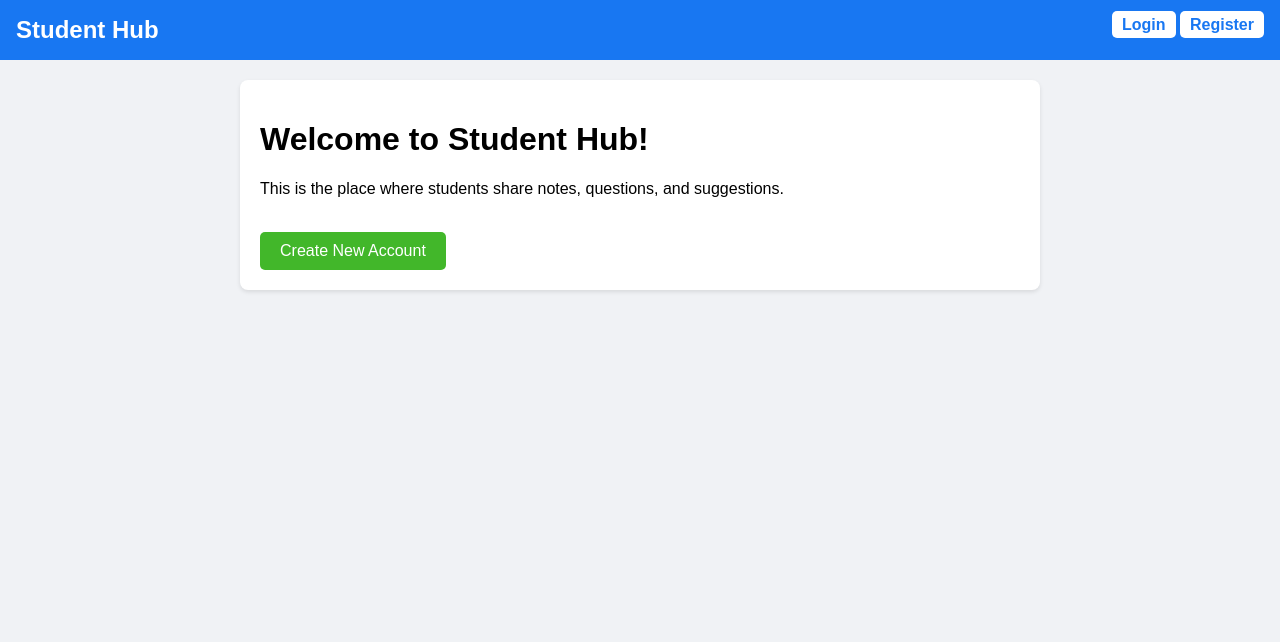
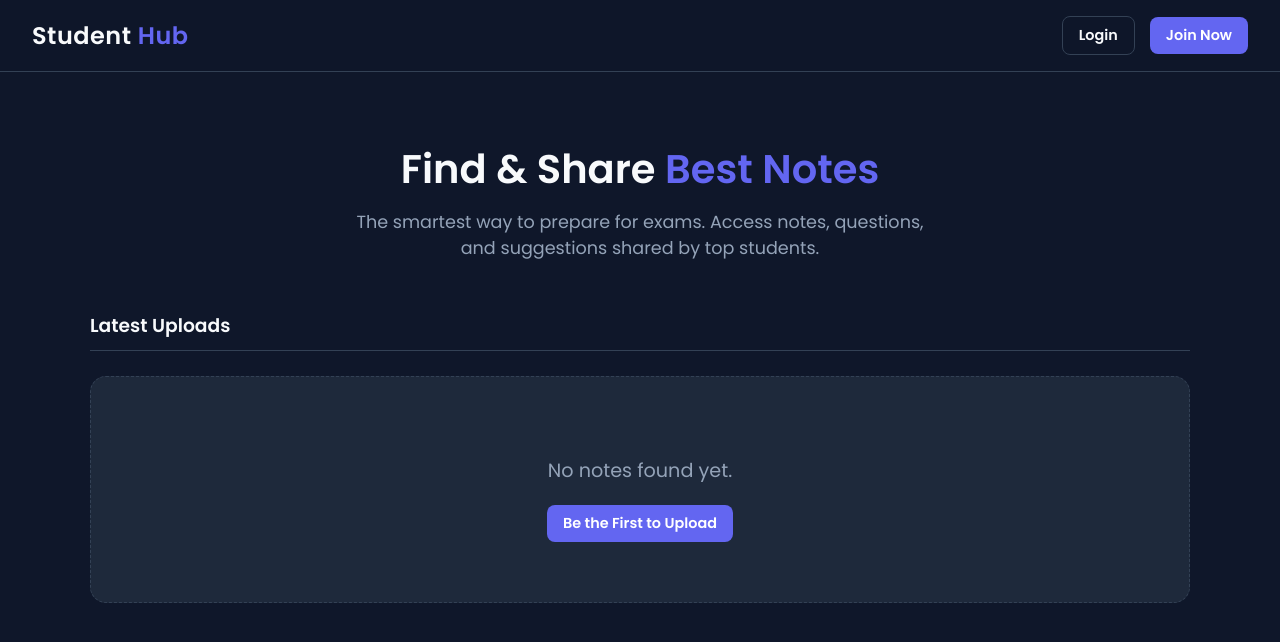
Before and after one commit to mdshafiulalamsagar/student_hub, a FastAPI app: page / in a window 1280 px wide. Shown: the top 642 px of the page. Run offline with FastAPI, Linux system fonts and the light colour scheme.

Commit message:
Added file upload system and modern dark theme

```diff
--- a/app/main.py
+++ b/app/main.py
@@ -1,9 +1,13 @@
-from fastapi import FastAPI, Request, Form, Depends, status
+from fastapi import FastAPI, Request, Form, Depends, status, UploadFile, File
 from fastapi.templating import Jinja2Templates
 from fastapi.staticfiles import StaticFiles
 from fastapi.responses import RedirectResponse
 from sqlalchemy.orm import Session
-import bcrypt  # <-- আমরা এখন সরাসরি bcrypt ব্যবহার করব
+from passlib.context import CryptContext
+import bcrypt
+import os
+from datetime import datetime
+from supabase import create_client, Client # সুপাবেস লাইব্রেরি
 
 from app.database import engine, get_db
 from app.models import models
@@ -13,93 +17,127 @@ models.Base.metadata.create_all(bind=engine)
 
 app = FastAPI()
 
+# --- কনফিগারেশন ---
+pwd_context = CryptContext(schemes=["bcrypt"], deprecated="auto")
 templates = Jinja2Templates(directory="app/templates")
 app.mount("/static", StaticFiles(directory="app/static"), name="static")
+
+# Supabase সেটআপ
+SUPABASE_URL = os.getenv("SUPABASE_URL")
+SUPABASE_KEY = os.getenv("SUPABASE_KEY")
+supabase: Client = create_client(SUPABASE_URL, SUPABASE_KEY)
 
 # --- Routes ---
 
 @app.get("/")
 def read_root(request: Request, db: Session = Depends(get_db)):
-    # কুকি থেকে ইউজার চেক করা
     user_email = request.cookies.get("user_email")
     current_user = None
-
     if user_email:
         current_user = db.query(models.User).filter(models.User.email == user_email).first()
 
+    # সব নোট ডাটাবেস থেকে তুলে আনছি (হোমপেজে দেখানোর জন্য)
+    all_notes = db.query(models.Resource).order_by(models.Resource.created_at.desc()).all()
+
     return templates.TemplateResponse("index.html", {
         "request": request,
-        "user": current_user  # ইউজার ডাটা html এ পাঠালাম
+        "user": current_user,
+        "notes": all_notes
     })
 
+# --- Auth Routes (Register & Login) ---
 @app.get("/register")
 def register_page(request: Request):
     return templates.TemplateResponse("register.html", {"request": request})
 
 @app.post("/register")
-def register_user(
-    username: str = Form(...),
-    email: str = Form(...),
-    password: str = Form(...),
-    university: str = Form(...),
-    db: Session = Depends(get_db)
-):
-    # ১. পাসওয়ার্ড এনক্রিপ্ট (Hashing) - নতুন পদ্ধতি
-    # bcrypt.hashpw বাইট চায়, তাই encode() করছি। শেষে আবার decode() করছি স্ট্রিং হিসেবে সেভ করতে।
+def register_user(username: str = Form(...), email: str = Form(...), password: str = Form(...), university: str = Form(...), db: Session = Depends(get_db)):
     hashed_bytes = bcrypt.hashpw(password.encode('utf-8'), bcrypt.gensalt())
     hashed_password = hashed_bytes.decode('utf-8')
-
-    # ২. ইউজার তৈরি
-    new_user = models.User(
-        username=username,
-        email=email,
-        password=hashed_password,
-        university=university
-    )
-
-    # ৩. সেভ করা
+    new_user = models.User(username=username, email=email, password=hashed_password, university=university)
     db.add(new_user)
     db.commit()
-    db.refresh(new_user)
-
-    print(f"User Created Successfully: {username}")
-
-    # ৪. সফল হলে হোমপেজে পাঠাও
     return RedirectResponse(url="/", status_code=status.HTTP_303_SEE_OTHER)
 
-# --- Login Routes ---
-
-# ১. লগিন পেজ দেখানোর জন্য
 @app.get("/login")
 def login_page(request: Request):
     return templates.TemplateResponse("login.html", {"request": request})
 
-# ২. লগিন চেক করার জন্য
 @app.post("/login")
-def login_user(
-    request: Request,
-    email: str = Form(...),
-    password: str = Form(...),
-    db: Session = Depends(get_db)
-):
-    # ইমেইল দিয়ে ইউজার খুঁজছি
+def login_user(request: Request, email: str = Form(...), password: str = Form(...), db: Session = Depends(get_db)):
     user = db.query(models.User).filter(models.User.email == email).first()
-
-    # ইউজার না পেলে বা পাসওয়ার্ড ভুল হলে
     if not user or not bcrypt.checkpw(password.encode('utf-8'), user.password.encode('utf-8')):
-        return templates.TemplateResponse("login.html", {
-            "request": request,
-            "error": "Invalid email or password"
-        })
-
-    # সব ঠিক থাকলে কুকি সেট করব (লগিন মনে রাখার জন্য)
+        return templates.TemplateResponse("login.html", {"request": request, "error": "Invalid email or password"})
     response = RedirectResponse(url="/", status_code=status.HTTP_303_SEE_OTHER)
-    response.set_cookie(key="user_email", value=user.email)  # কুকিতে ইমেইল রাখলাম
+    response.set_cookie(key="user_email", value=user.email)
     return response
 
-# ৩. লগআউট (Logout)
 @app.get("/logout")
 def logout():
     response = RedirectResponse(url="/login", status_code=status.HTTP_303_SEE_OTHER)
     response.delete_cookie("user_email")
     return response
+
+# --- Upload Routes (আসল কাজ) ---
+@app.get("/upload")
+def upload_page(request: Request, db: Session = Depends(get_db)):
+    # ১. কুকি চেক করা
+    user_email = request.cookies.get("user_email")
+    if not user_email:
+        return RedirectResponse(url="/login", status_code=status.HTTP_303_SEE_OTHER)
+
+    # ২. ডাটাবেস থেকে ইউজার খুঁজে বের করা (এই লাইনটা মিসিং ছিল)
+    user = db.query(models.User).filter(models.User.email == user_email).first()
+
+    # ৩. টেমপ্লেটে 'user' ভেরিয়েবল পাঠানো
+    return templates.TemplateResponse("upload.html", {"request": request, "user": user})
+
+@app.post("/upload")
+async def upload_file(
+    title: str = Form(...),
+    category: str = Form(...),
+    course_name: str = Form(...),
+    file: UploadFile = File(...),
+    request: Request = Request,
+    db: Session = Depends(get_db)
+):
+    # ১. ইউজার চেক করা
+    user_email = request.cookies.get("user_email")
+    if not user_email:
+        return RedirectResponse(url="/login", status_code=status.HTTP_303_SEE_OTHER)
+    user = db.query(models.User).filter(models.User.email == user_email).first()
+
+    # ২. ফাইলের নাম ইউনিক করা (যাতে এক নামের দুই ফাইল মারামারি না করে)
+    # যেমন: algo.pdf হয়ে যাবে -> 17123456_algo.pdf
+    unique_filename = f"{datetime.now().timestamp()}_{file.filename}"
+
+    # ৩. ফাইল পড়া এবং Supabase এ আপলোড করা
+    file_content = await file.read()
+    bucket_name = "notes" # আমরা সুপাবেসে এই নামটাই দিয়েছিলাম
+
+    try:
+        supabase.storage.from_(bucket_name).upload(
+            path=unique_filename,
+            file=file_content,
+            file_options={"content-type": file.content_type}
+        )
+    except Exception as e:
+        print(f"Upload Error: {e}")
+        return "File upload failed! Check terminal for error."
+
+    # ৪. পাবলিক লিংক জেনারেট করা
+    public_url = supabase.storage.from_(bucket_name).get_public_url(unique_filename)
+
+    # ৫. ডাটাবেসে সেভ করা
+    new_note = models.Resource(
+        title=title,
+        category=category,
+        course_name=course_name,
+        file_url=public_url,
+        uploader_id=user.id
+    )
+    db.add(new_note)
+    db.commit()
+
+    print("Success! File uploaded and saved to DB.")
+    return RedirectResponse(url="/", status_code=status.HTTP_303_SEE_OTHER)
--- a/app/models/models.py
+++ b/app/models/models.py
@@ -23,6 +23,7 @@ class Resource(Base):
 
     id = Column(Integer, primary_key=True, index=True)
     title = Column(String, index=True)
+    course_name = Column(String)
     description = Column(Text, nullable=True)
     file_url = Column(String)  # সুপাবেস স্টোরেজের লিংক
     category = Column(String)  # Note, Question, Suggestion
--- a/app/templates/base.html
+++ b/app/templates/base.html
@@ -4,26 +4,129 @@
     <meta charset="UTF-8">
     <meta name="viewport" content="width=device-width, initial-scale=1.0">
     <title>Student Hub</title>
+    <link href="https://fonts.googleapis.com/css2?family=Poppins:wght@300;400;600&display=swap" rel="stylesheet">
+
     <style>
-        body { font-family: sans-serif; margin: 0; padding: 0; background-color: #f0f2f5; }
-        nav { background-color: #1877f2; padding: 1rem; color: white; display: flex; justify-content: space-between; }
-        .container { padding: 20px; max-width: 800px; margin: 0 auto; }
-        .btn { background-color: white; color: #1877f2; padding: 5px 10px; text-decoration: none; border-radius: 5px; font-weight: bold; }
+        :root {
+            /* Premium Dark Mode Colors */
+            --primary: #6366f1;
+            --primary-hover: #818cf8;
+            --bg-color: #0f172a; /* Deep Slate Background */
+            --card-bg: #1e293b;  /* Lighter Slate for Cards */
+            --text-main: #f8fafc; /* Almost White */
+            --text-muted: #94a3b8; /* Muted Gray */
+            --border-color: #334155;
+            --shadow: 0 4px 6px -1px rgba(0, 0, 0, 0.5);
+        }
+
+        body {
+            font-family: 'Poppins', sans-serif;
+            margin: 0;
+            padding: 0;
+            background-color: var(--bg-color);
+            color: var(--text-main);
+        }
+
+        /* Dark Navbar */
+        nav {
+            background: rgba(15, 23, 42, 0.9);
+            backdrop-filter: blur(10px);
+            padding: 1rem 2rem;
+            display: flex;
+            justify-content: space-between;
+            align-items: center;
+            position: sticky;
+            top: 0;
+            z-index: 100;
+            border-bottom: 1px solid var(--border-color);
+        }
+
+        .logo {
+            font-size: 1.5rem;
+            font-weight: 700;
+            color: var(--text-main);
+            text-decoration: none;
+            letter-spacing: 0.5px;
+        }
+
+        .logo span {
+            color: var(--primary);
+        }
+
+        .btn {
+            padding: 8px 16px;
+            border-radius: 8px;
+            text-decoration: none;
+            font-weight: 600;
+            font-size: 0.9rem;
+            transition: all 0.3s ease;
+            display: inline-block;
+        }
+
+        .btn-primary {
+            background: var(--primary);
+            color: white;
+            border: none;
+        }
+
+        .btn-primary:hover {
+            background: var(--primary-hover);
+            transform: translateY(-2px);
+            box-shadow: 0 4px 12px rgba(99, 102, 241, 0.4);
+        }
+
+        .btn-outline {
+            border: 1px solid var(--border-color);
+            color: var(--text-main);
+            background: transparent;
+        }
+
+        .btn-outline:hover {
+            border-color: var(--primary);
+            color: var(--primary);
+        }
+
+        .btn-logout {
+            color: #f87171;
+            background: rgba(239, 68, 68, 0.1);
+        }
+
+        .container {
+            padding: 40px 20px;
+            max-width: 1100px;
+            margin: 0 auto;
+        }
+
+        /* Dark Inputs */
+        input, select {
+            background-color: var(--card-bg) !important;
+            color: var(--text-main) !important;
+            border: 1px solid var(--border-color) !important;
+            padding: 10px;
+            border-radius: 8px;
+            outline: none;
+        }
+        input:focus, select:focus {
+            border-color: var(--primary) !important;
+        }
     </style>
 </head>
 <body>
 
     <nav>
-        <div style="font-size: 1.5rem; font-weight: bold;">
-            <a href="/" style="color: white; text-decoration: none;">Student Hub</a>
-        </div>
-        <div>
+        <a href="/" class="logo">Student <span>Hub</span></a>
+
+        <div style="display: flex; align-items: center; gap: 15px;">
             {% if user %}
-                <span style="margin-right: 15px;">Hello, {{ user.username }}!</span>
-                <a href="/logout" class="btn" style="color: red;">Logout</a>
+                {% if request.url.path != '/upload' %}
+                    <a href="/upload" class="btn btn-primary">+ Upload</a>
+                {% endif %}
+
+                <span style="font-weight: 500; color: var(--text-muted);">Hi, {{ user.username }}</span>
+                <a href="/logout" class="btn btn-logout" style="padding: 6px 12px; font-size: 0.8rem;">Logout</a>
             {% else %}
-                <a href="/login" class="btn">Login</a>
-                <a href="/register" class="btn">Register</a>
+                <a href="/login" class="btn btn-outline">Login</a>
+                <a href="/register" class="btn btn-primary">Join Now</a>
             {% endif %}
         </div>
     </nav>
--- a/app/templates/index.html
+++ b/app/templates/index.html
@@ -1,12 +1,74 @@
 {% extends "base.html" %}
 
 {% block content %}
-    <div style="background: white; padding: 20px; border-radius: 8px; box-shadow: 0 2px 4px rgba(0,0,0,0.1);">
-        <h1>Welcome to Student Hub!</h1>
-        <p>This is the place where students share notes, questions, and suggestions.</p>
-        <br>
-        <button style="background: #42b72a; color: white; border: none; padding: 10px 20px; font-size: 1rem; border-radius: 5px; cursor: pointer;">
-            Create New Account
-        </button>
+
+    <div style="text-align: center; margin-bottom: 50px;">
+        <h1 style="font-size: 2.5rem; margin-bottom: 10px; color: var(--text-main);">
+            Find & Share <span style="color: var(--primary);">Best Notes</span>
+        </h1>
+        <p style="color: var(--text-muted); font-size: 1.1rem; max-width: 600px; margin: 0 auto;">
+            The smartest way to prepare for exams. Access notes, questions, and suggestions shared by top students.
+        </p>
     </div>
+
+    <h3 style="color: var(--text-main); margin-bottom: 25px; border-bottom: 1px solid var(--border-color); padding-bottom: 10px;">
+        Latest Uploads
+    </h3>
+
+    {% if notes %}
+        <div style="display: grid; grid-template-columns: repeat(auto-fill, minmax(320px, 1fr)); gap: 25px;">
+
+            {% for note in notes %}
+            <div class="card">
+                <style>
+                    .card {
+                        background: var(--card-bg); /* Dark Card */
+                        border-radius: 16px;
+                        padding: 25px;
+                        border: 1px solid var(--border-color);
+                        transition: transform 0.3s ease, box-shadow 0.3s ease;
+                    }
+                    .card:hover {
+                        transform: translateY(-5px);
+                        box-shadow: 0 10px 25px -5px rgba(0, 0, 0, 0.5); /* Dark Shadow */
+                        border-color: var(--primary);
+                    }
+                </style>
+
+                <div style="margin-bottom: 15px;">
+                    <span style="background: rgba(99, 102, 241, 0.1); color: #818cf8; padding: 6px 12px; border-radius: 20px; font-size: 0.75rem; font-weight: 700; letter-spacing: 0.5px;">
+                        {{ note.category }}
+                    </span>
+                </div>
+
+                <h3 style="margin: 0 0 8px; font-size: 1.25rem; color: var(--text-main);">{{ note.title }}</h3>
+                <p style="margin: 0 0 20px; color: var(--text-muted); font-size: 0.95rem;">
+                    📂 {{ note.course_name }}
+                </p>
+
+                <div style="display: flex; justify-content: space-between; align-items: center; margin-top: auto; padding-top: 15px; border-top: 1px solid var(--border-color);">
+                    <div style="display: flex; align-items: center; gap: 8px;">
+                        <div style="width: 30px; height: 30px; background: var(--primary); border-radius: 50%; display: flex; align-items: center; justify-content: center; color: white; font-weight: bold; font-size: 0.8rem;">
+                            {{ note.uploader.username[0].upper() if note.uploader else 'U' }}
+                        </div>
+                        <span style="font-size: 0.85rem; color: var(--text-muted); font-weight: 500;">
+                            {{ note.uploader.username }}
+                        </span>
+                    </div>
+
+                    <a href="{{ note.file_url }}" target="_blank" style="color: var(--primary-hover); text-decoration: none; font-weight: 600; font-size: 0.9rem;">
+                        View →
+                    </a>
+                </div>
+            </div>
+            {% endfor %}
+
+        </div>
+    {% else %}
+        <div style="text-align: center; padding: 60px; background: var(--card-bg); border-radius: 16px; border: 1px dashed var(--border-color);">
+            <p style="font-size: 1.2rem; color: var(--text-muted); margin-bottom: 20px;">No notes found yet.</p>
+            <a href="/upload" class="btn btn-primary">Be the First to Upload</a>
+        </div>
+    {% endif %}
+
 {% endblock %}
```
Also changed, not shown: app/templates/upload.html (added, +44 -0 lines).
